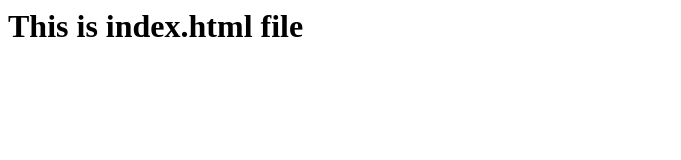
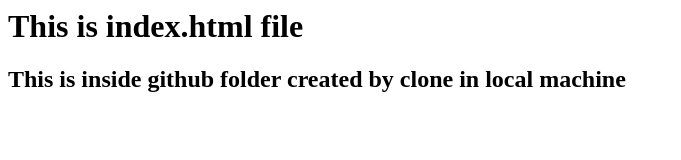
Before and after one commit to apurbamishra/new-git-rep-practice, a plain HTML site: page index.html in a window 1280 px wide. Shown: the whole page, without its empty margins (0-681 px from the left). Drawn offline with Linux system fonts and the light colour scheme.

Commit message:
added one line in index file

```diff
--- a/index.html
+++ b/index.html
@@ -1 +1,2 @@
 <h1>This is index.html file</h1>
+<h2>This is inside github folder created by clone in local machine</h2>
```
